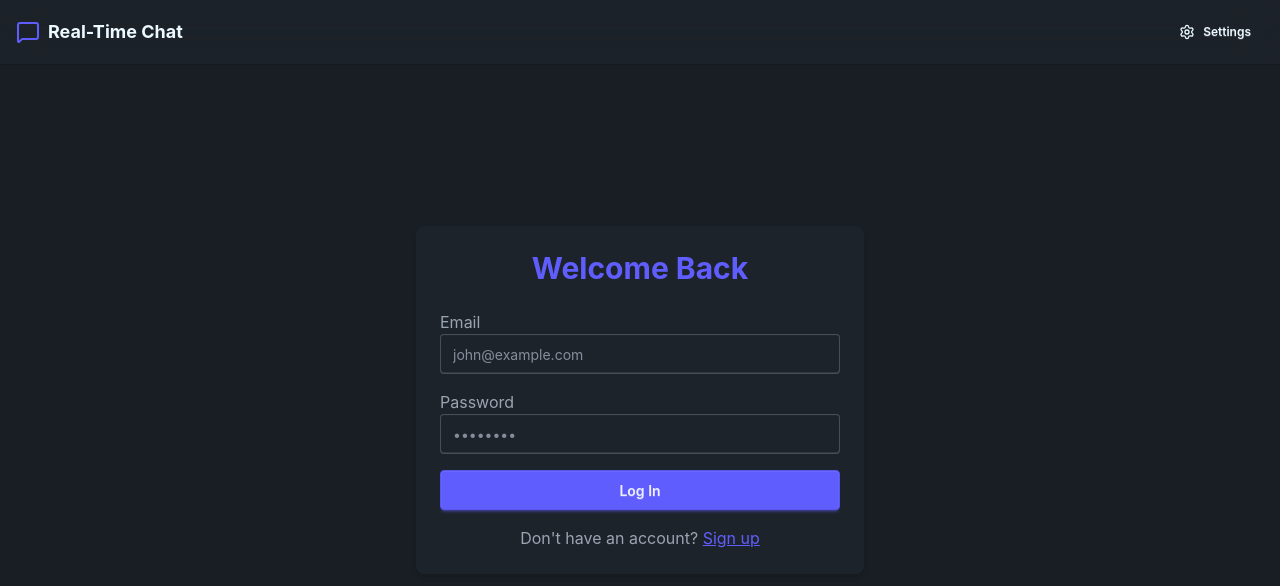
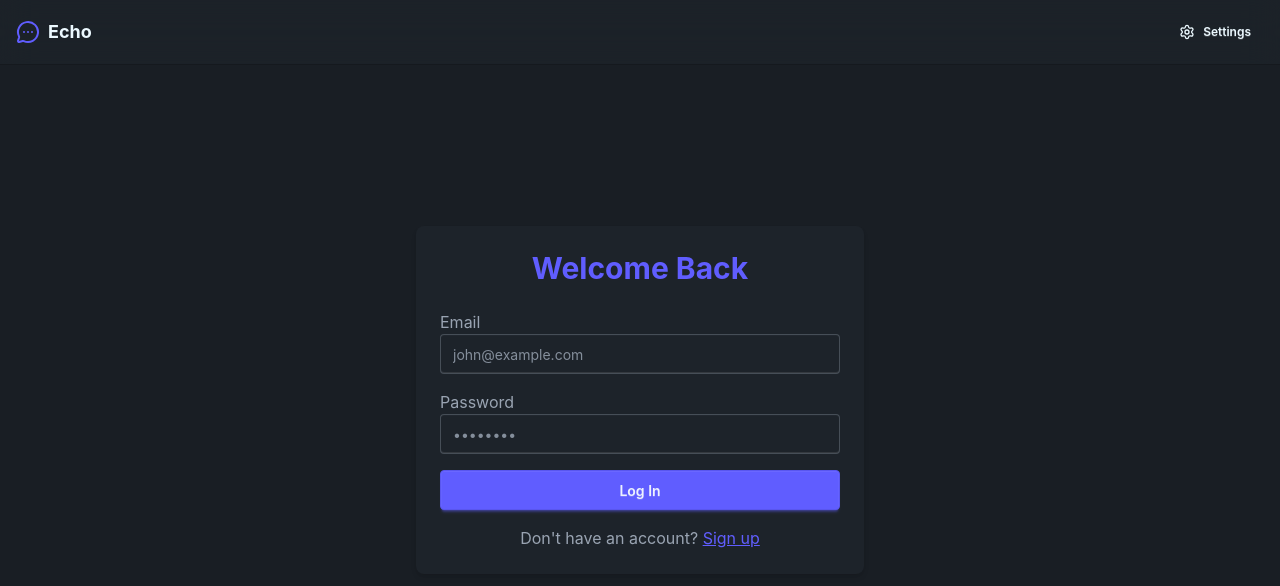
Before and after one commit to nandhubabu/Real-Time-chat-app, a React (Vite) app in the folder client/: page /login in a window 1280 px wide. Shown: the top 586 px of the page. Built offline with nearby package versions, Linux system fonts and the light colour scheme; no server answers.

Commit message:
refactor: rebrand application to Echo and update UI assets and icons

```diff
--- a/client/index.html
+++ b/client/index.html
@@ -1,13 +1,16 @@
 <!doctype html>
 <html lang="en">
+
 <head>
   <meta charset="UTF-8" />
-    <link rel="icon" type="image/svg+xml" href="/favicon.svg" />
+  <link rel="icon" type="image/png" href="/logo.png" />
   <meta name="viewport" content="width=device-width, initial-scale=1.0" />
-    <title>client</title>
+  <title>Echo</title>
 </head>
+
 <body>
   <div id="root"></div>
   <script type="module" src="/src/main.jsx"></script>
 </body>
+
 </html>
--- a/client/src/components/Navbar.jsx
+++ b/client/src/components/Navbar.jsx
@@ -1,6 +1,6 @@
 import { Link } from "react-router-dom";
 import { useAuthStore } from "../store/useAuthStore";
-import { MessageSquare, Settings, User } from "lucide-react";
+import { MessageCircleMore, Settings, User } from "lucide-react";
 
 const Navbar = () => {
     const { authUser, logout } = useAuthStore();
@@ -10,8 +10,8 @@ const Navbar = () => {
             <div className="container mx-auto px-4 h-16">
                 <div className="flex items-center justify-between h-full">
                     <Link to="/" className="flex items-center gap-2 font-bold text-lg hover:text-primary transition-colors">
-                        <MessageSquare className="size-6 text-primary" />
-                        <div>Real-Time Chat</div>
+                        <MessageCircleMore className="size-6 text-primary" />
+                        <div>Echo</div>
                     </Link>
 
                     <div className="flex items-center gap-2">
--- a/client/src/components/NoChatSelected.jsx
+++ b/client/src/components/NoChatSelected.jsx
@@ -1,4 +1,4 @@
-import { MessageSquare } from "lucide-react";
+import { MessageCircleMore } from "lucide-react";
 
 const NoChatSelected = () => {
     return (
@@ -7,11 +7,11 @@ const NoChatSelected = () => {
                 <div className="flex justify-center gap-4 mb-4">
                     <div className="relative">
                         <div className="w-16 h-16 bg-primary/10 flex items-center justify-center rounded-2xl animate-bounce">
-                            <MessageSquare className="w-8 h-8 text-primary " />
+                            <MessageCircleMore className="w-8 h-8 text-primary " />
                         </div>
                     </div>
                 </div>
-                <h2 className="text-2xl font-bold">Welcome to Real-Time Chat!</h2>
+                <h2 className="text-2xl font-bold">Welcome to Echo!</h2>
                 <p className="text-base-content/60">
                     Select a conversation from the sidebar to start chatting
                 </p>
--- a/client/src/pages/ProfilePage.jsx
+++ b/client/src/pages/ProfilePage.jsx
@@ -187,7 +187,7 @@ const ProfilePage = () => {
                             ) : (
                                 <div className="flex items-start justify-between px-4 py-2.5 bg-base-200 rounded-lg border min-h-[3rem]">
                                     <span className="whitespace-pre-wrap flex-1 break-words">
-                                        {authUser?.about || <span className="italic opacity-50">Hey there! I am using this app.</span>}
+                                        {authUser?.about || <span className="italic opacity-50">Hey there! I am using Echo.</span>}
                                     </span>
                                     <button
                                         onClick={() => setIsEditingAbout(true)}
--- a/client/src/pages/SettingsPage.jsx
+++ b/client/src/pages/SettingsPage.jsx
@@ -332,7 +332,7 @@ const SettingsPage = () => {
                         >
                             <div className="space-y-4">
                                 <p className="text-sm text-base-content/70">
-                                    Search for your friends by their unique user ID to start a conversion.
+                                    Search for your friends by their unique user ID to start a conversation.
                                 </p>
                                 <form onSubmit={handleSearch} className="flex items-center gap-2 mb-3">
                                     <input
--- a/client/src/pages/SignUpPage.jsx
+++ b/client/src/pages/SignUpPage.jsx
@@ -1,6 +1,6 @@
 import { useState } from "react";
 import { useAuthStore } from "../store/useAuthStore";
-import { Eye, EyeOff, Loader2, Mail, MessageSquare, User, Lock } from "lucide-react";
+import { Eye, EyeOff, Loader2, Mail, User, Lock } from "lucide-react";
 
 const SignUpPage = () => {
     const [showPassword, setShowPassword] = useState(false);
```
Also changed, not shown: client/public/logo.png (added). Lines whose indentation alone changed are shown as unchanged.
